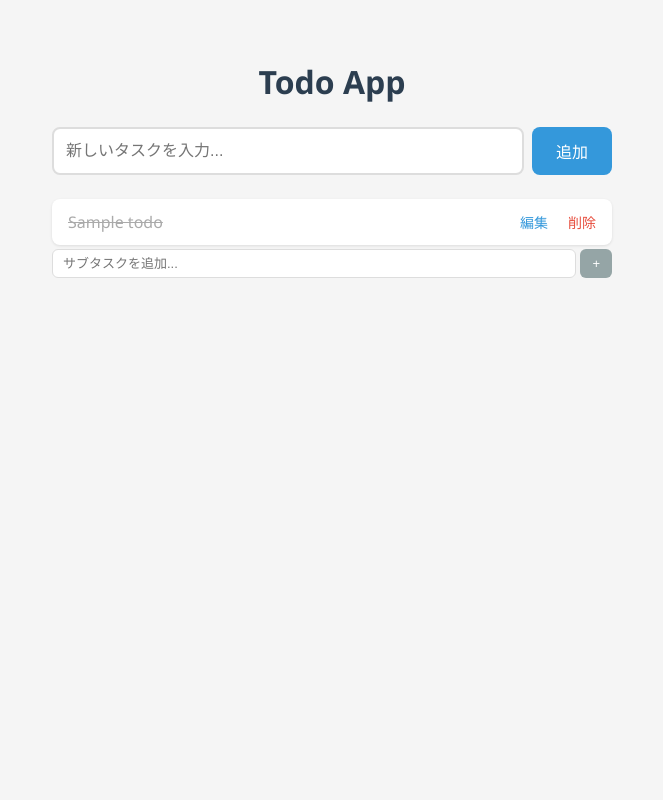
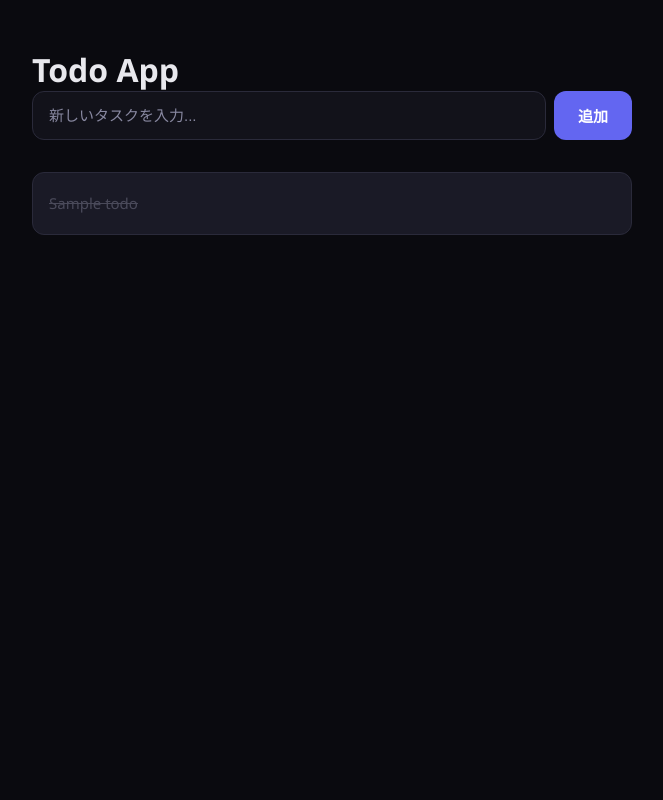
Before and after one commit to takentake127/ClaudeCode, a Flask app: page / in a window 1280 px wide. Shown: the whole page, without its empty margins (308-971 px from the left). Run offline with Flask 3, Linux system fonts and the light colour scheme; tables that the repository leaves empty hold one stand-in row (values such as "Sample post").

Commit message:
ダークテーマとモダンUIに刷新
Co-Authored-By: Claude Opus 4.6 (1M context) <noreply@anthropic.com>

```diff
--- a/todo-app/static/style.css
+++ b/todo-app/static/style.css
@@ -4,213 +4,437 @@
     box-sizing: border-box;
 }
 
+:root {
+    --bg-primary: #0a0a0f;
+    --bg-secondary: #12121a;
+    --bg-card: #1a1a26;
+    --bg-card-hover: #22222f;
+    --bg-input: #12121a;
+    --border-default: #2a2a3a;
+    --border-focus: #6366f1;
+    --text-primary: #e8e8ed;
+    --text-secondary: #8888a0;
+    --text-done: #4a4a5a;
+    --accent: #6366f1;
+    --accent-hover: #818cf8;
+    --accent-glow: rgba(99, 102, 241, 0.15);
+    --danger: #ef4444;
+    --danger-hover: #f87171;
+    --success: #22c55e;
+    --warning: #f59e0b;
+    --radius: 12px;
+    --radius-sm: 8px;
+    --transition: 200ms ease;
+}
+
 body {
     font-family: "Segoe UI", "Hiragino Sans", sans-serif;
-    background-color: #f5f5f5;
-    color: #333;
+    background-color: var(--bg-primary);
+    color: var(--text-primary);
+    min-height: 100vh;
 }
 
+/* ── Container ── */
 .container {
-    max-width: 600px;
-    margin: 40px auto;
-    padding: 20px;
+    max-width: 640px;
+    margin: 0 auto;
+    padding: 48px 20px 80px;
 }
 
-h1 {
+/* ── Header ── */
+.header {
     text-align: center;
-    margin-bottom: 24px;
-    color: #2c3e50;
+    margin-bottom: 40px;
 }
 
+.header h1 {
+    font-size: 32px;
+    font-weight: 800;
+    letter-spacing: -0.5px;
+    background: linear-gradient(135deg, #e8e8ed 0%, #6366f1 100%);
+    -webkit-background-clip: text;
+    -webkit-text-fill-color: transparent;
+    background-clip: text;
+}
+
+.header p {
+    color: var(--text-secondary);
+    font-size: 14px;
+    margin-top: 6px;
+}
+
+/* ── Stats Bar ── */
+.stats {
+    display: flex;
+    gap: 12px;
+    margin-bottom: 24px;
+}
+
+.stat-chip {
+    display: flex;
+    align-items: center;
+    gap: 6px;
+    padding: 6px 14px;
+    background: var(--bg-card);
+    border: 1px solid var(--border-default);
+    border-radius: 999px;
+    font-size: 13px;
+    color: var(--text-secondary);
+}
+
+.stat-chip .count {
+    font-weight: 700;
+    color: var(--text-primary);
+}
+
+.stat-chip.done-stat .count {
+    color: var(--success);
+}
+
+/* ── Add Form ── */
 .add-form {
     display: flex;
     gap: 8px;
-    margin-bottom: 24px;
+    margin-bottom: 32px;
 }
 
 .add-form input[type="text"] {
     flex: 1;
-    padding: 12px;
-    border: 2px solid #ddd;
-    border-radius: 8px;
-    font-size: 16px;
+    padding: 14px 16px;
+    background: var(--bg-input);
+    border: 1px solid var(--border-default);
+    border-radius: var(--radius);
+    font-size: 15px;
+    color: var(--text-primary);
+    transition: border-color var(--transition);
+}
+
+.add-form input[type="text"]::placeholder {
+    color: var(--text-secondary);
 }
 
 .add-form input[type="text"]:focus {
     outline: none;
-    border-color: #3498db;
+    border-color: var(--border-focus);
+    box-shadow: 0 0 0 3px var(--accent-glow);
 }
 
 .add-form button {
-    padding: 12px 24px;
-    background-color: #3498db;
+    padding: 14px 24px;
+    background: var(--accent);
     color: white;
     border: none;
-    border-radius: 8px;
-    font-size: 16px;
+    border-radius: var(--radius);
+    font-size: 15px;
+    font-weight: 600;
     cursor: pointer;
+    transition: background-color var(--transition);
+    white-space: nowrap;
 }
 
 .add-form button:hover {
-    background-color: #2980b9;
+    background: var(--accent-hover);
 }
 
-/* Todoリスト（階層構造） */
+/* ── Todo List ── */
 .todo-list {
     list-style: none;
     padding-left: 0;
+    display: flex;
+    flex-direction: column;
+    gap: 6px;
 }
 
 .todo-list .todo-list {
-    padding-left: 24px;
-    margin-top: 4px;
-    border-left: 2px solid #e0e0e0;
+    margin-top: 6px;
+    margin-left: 20px;
+    padding-left: 16px;
+    border-left: 2px solid var(--border-default);
+    gap: 4px;
 }
 
-.todo-list > li {
-    margin-bottom: 8px;
-}
-
+/* ── Todo Item ── */
 .todo-item {
     display: flex;
     align-items: center;
-    padding: 12px 16px;
-    background-color: white;
-    border-radius: 8px;
-    box-shadow: 0 1px 3px rgba(0, 0, 0, 0.1);
+    padding: 14px 16px;
+    background: var(--bg-card);
+    border: 1px solid var(--border-default);
+    border-radius: var(--radius);
+    transition: background-color var(--transition), border-color var(--transition);
+}
+
+.todo-item:hover {
+    background: var(--bg-card-hover);
+    border-color: #3a3a4a;
+}
+
+/* ── Checkbox Style ── */
+.todo-check {
+    display: flex;
+    align-items: center;
+    justify-content: center;
+    width: 22px;
+    height: 22px;
+    border: 2px solid var(--border-default);
+    border-radius: 6px;
+    margin-right: 14px;
+    flex-shrink: 0;
+    transition: all var(--transition);
+    text-decoration: none;
+    color: transparent;
+    font-size: 13px;
+}
+
+.todo-check:hover {
+    border-color: var(--accent);
+    background: var(--accent-glow);
+}
+
+.todo-item.done .todo-check {
+    background: var(--accent);
+    border-color: var(--accent);
+    color: white;
+}
+
+/* ── Todo Text ── */
+.todo-text {
+    text-decoration: none;
+    color: var(--text-primary);
+    flex: 1;
+    font-size: 15px;
+    line-height: 1.4;
+    transition: color var(--transition);
 }
 
 .todo-item.done .todo-text {
     text-decoration: line-through;
-    color: #aaa;
+    color: var(--text-done);
 }
 
-.todo-text {
-    text-decoration: none;
-    color: #333;
-    flex: 1;
+/* ── Actions ── */
+.todo-actions {
+    display: flex;
+    gap: 4px;
+    align-items: center;
+    margin-left: 12px;
+    opacity: 0;
+    transition: opacity var(--transition);
 }
 
-.todo-text:hover {
-    color: #3498db;
+.todo-item:hover .todo-actions {
+    opacity: 1;
+}
+
+.edit-btn,
+.delete-btn {
+    background: none;
+    border: 1px solid transparent;
+    border-radius: var(--radius-sm);
+    padding: 6px 10px;
+    font-size: 13px;
+    cursor: pointer;
+    transition: all var(--transition);
+    text-decoration: none;
+}
+
+.edit-btn {
+    color: var(--text-secondary);
+}
+
+.edit-btn:hover {
+    color: var(--text-primary);
+    background: rgba(255, 255, 255, 0.06);
+    border-color: var(--border-default);
 }
 
 .delete-btn {
-    color: #e74c3c;
-    text-decoration: none;
-    font-size: 14px;
-    margin-left: 12px;
+    color: var(--text-secondary);
 }
 
 .delete-btn:hover {
-    text-decoration: underline;
+    color: var(--danger);
+    background: rgba(239, 68, 68, 0.08);
+    border-color: rgba(239, 68, 68, 0.2);
 }
 
-/* サブタスク追加フォーム */
+/* ── Sub-add Form ── */
 .sub-add-form {
-    display: flex;
+    display: none;
     gap: 4px;
     margin-top: 4px;
+    margin-left: 36px;
+}
+
+.todo-list > li:hover > .sub-add-form {
+    display: flex;
 }
 
 .sub-add-form input[type="text"] {
     flex: 1;
-    padding: 6px 10px;
-    border: 1px solid #ddd;
-    border-radius: 6px;
+    padding: 8px 12px;
+    background: var(--bg-input);
+    border: 1px solid var(--border-default);
+    border-radius: var(--radius-sm);
     font-size: 13px;
+    color: var(--text-primary);
+    transition: border-color var(--transition);
+}
+
+.sub-add-form input[type="text"]::placeholder {
+    color: var(--text-secondary);
 }
 
 .sub-add-form input[type="text"]:focus {
     outline: none;
-    border-color: #3498db;
+    border-color: var(--border-focus);
+    box-shadow: 0 0 0 2px var(--accent-glow);
 }
 
 .sub-add-form button {
-    padding: 6px 12px;
-    background-color: #95a5a6;
-    color: white;
-    border: none;
-    border-radius: 6px;
+    padding: 8px 14px;
+    background: transparent;
+    border: 1px solid var(--border-default);
+    border-radius: var(--radius-sm);
+    color: var(--text-secondary);
     font-size: 13px;
     cursor: pointer;
+    transition: all var(--transition);
 }
 
 .sub-add-form button:hover {
-    background-color: #7f8c8d;
+    color: var(--text-primary);
+    border-color: var(--accent);
+    background: var(--accent-glow);
 }
 
-.todo-actions {
-    display: flex;
-    gap: 8px;
-    align-items: center;
-    margin-left: 12px;
-}
-
-.edit-btn {
-    background: none;
-    border: none;
-    color: #3498db;
-    font-size: 14px;
-    cursor: pointer;
-}
-
-.edit-btn:hover {
-    text-decoration: underline;
-}
-
-/* 編集フォーム */
+/* ── Edit Form ── */
 .edit-form {
     display: flex;
-    gap: 4px;
-    padding: 8px 16px;
-    background-color: #fff9e6;
-    border-radius: 8px;
-    box-shadow: 0 1px 3px rgba(0, 0, 0, 0.1);
+    gap: 6px;
+    padding: 10px 16px;
+    background: var(--bg-card);
+    border: 1px solid var(--accent);
+    border-radius: var(--radius);
+    box-shadow: 0 0 0 3px var(--accent-glow);
 }
 
 .edit-form input[type="text"] {
     flex: 1;
-    padding: 8px 10px;
-    border: 2px solid #f39c12;
-    border-radius: 6px;
+    padding: 10px 12px;
+    background: var(--bg-input);
+    border: 1px solid var(--border-default);
+    border-radius: var(--radius-sm);
     font-size: 14px;
+    color: var(--text-primary);
 }
 
 .edit-form input[type="text"]:focus {
     outline: none;
-    border-color: #e67e22;
+    border-color: var(--accent);
 }
 
 .edit-form button {
-    padding: 8px 14px;
+    padding: 10px 16px;
     border: none;
-    border-radius: 6px;
+    border-radius: var(--radius-sm);
     font-size: 13px;
+    font-weight: 600;
     cursor: pointer;
+    transition: background-color var(--transition);
 }
 
 .edit-form button[type="submit"] {
-    background-color: #27ae60;
+    background: var(--accent);
     color: white;
 }
 
 .edit-form button[type="submit"]:hover {
-    background-color: #219a52;
+    background: var(--accent-hover);
 }
 
 .edit-form button[type="button"] {
-    background-color: #95a5a6;
-    color: white;
+    background: transparent;
+    border: 1px solid var(--border-default);
+    color: var(--text-secondary);
 }
 
 .edit-form button[type="button"]:hover {
-    background-color: #7f8c8d;
+    color: var(--text-primary);
+    border-color: #4a4a5a;
 }
 
+/* ── Empty State ── */
 .empty {
     text-align: center;
-    color: #aaa;
-    font-style: italic;
-    padding: 20px;
+    color: var(--text-secondary);
+    padding: 60px 20px;
+    font-size: 15px;
 }
+
+.empty-icon {
+    font-size: 40px;
+    margin-bottom: 12px;
+    opacity: 0.3;
+}
+
+.empty-text {
+    color: var(--text-secondary);
+}
+
+/* ── Delete Confirm ── */
+.delete-confirm {
+    display: none;
+    align-items: center;
+    gap: 6px;
+    font-size: 12px;
+    color: var(--danger);
+}
+
+.delete-confirm a {
+    color: var(--danger);
+    text-decoration: none;
+    font-weight: 600;
+    padding: 4px 10px;
+    border: 1px solid rgba(239, 68, 68, 0.3);
+    border-radius: var(--radius-sm);
+    transition: all var(--transition);
+}
+
+.delete-confirm a:hover {
+    background: rgba(239, 68, 68, 0.1);
+}
+
+.delete-confirm .cancel-delete {
+    color: var(--text-secondary);
+    border-color: var(--border-default);
+    cursor: pointer;
+}
+
+.delete-confirm .cancel-delete:hover {
+    color: var(--text-primary);
+    background: rgba(255, 255, 255, 0.04);
+}
+
+/* ── Responsive ── */
+@media (max-width: 480px) {
+    .container {
+        padding: 24px 16px 60px;
+    }
+
+    .header h1 {
+        font-size: 26px;
+    }
+
+    .todo-actions {
+        opacity: 1;
+    }
+
+    .sub-add-form {
+        display: flex;
+    }
+
+    .stats {
+        flex-wrap: wrap;
+    }
+}
```
